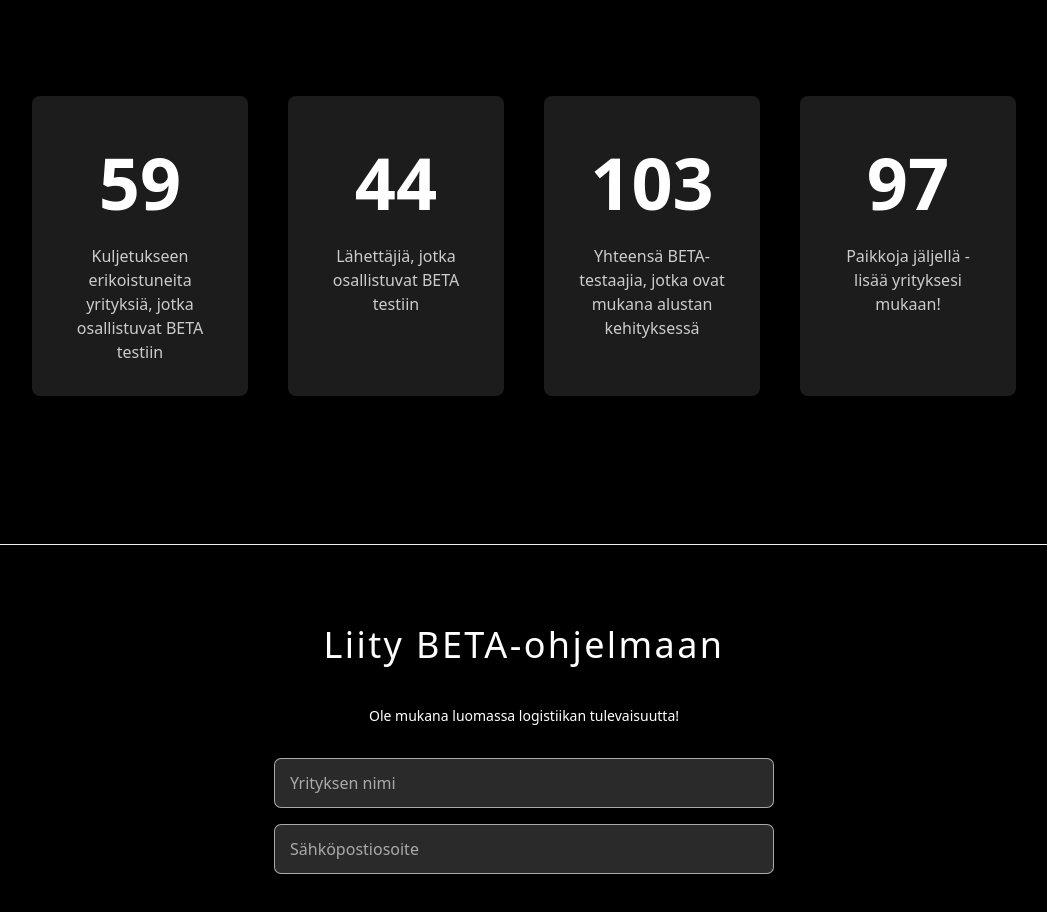
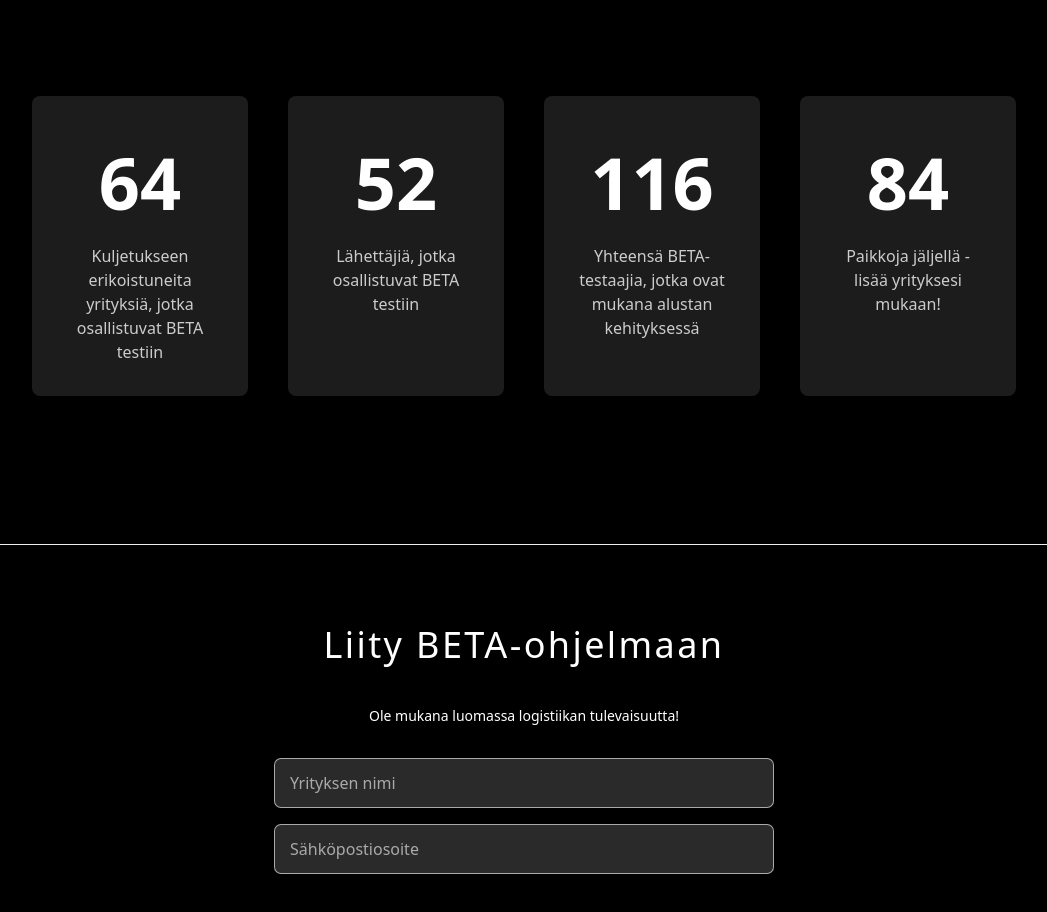
Before and after one commit to thahertech/logistics-platform, a Next.js app: page / in a window 1280 px wide. Shown: the part 1160-2072 px from the top of the page, without its empty margins (116-1163 px from the left). Built offline with nearby package versions, Linux system fonts and the light colour scheme; no server answers.

Commit message:
Minor refactoring

```diff
--- a/src/app/Styles/Layout.module.css
+++ b/src/app/Styles/Layout.module.css
@@ -11,7 +11,7 @@
 
 .topHeaderNav{
   display: flex;
-  justify-content: center;
+  justify-content: flex-end;
   padding-right: 1rem;
   gap: 2rem;
   margin: 1rem;
@@ -28,14 +28,14 @@
 
 
 .activeLink {
-  border-bottom: 1px solid #fff; /* Same as hover color for the active state */
+  border-bottom: 1px solid #fff;
 }
 
 
 .topHeaderNav {
   position: relative;
   display: flex;
-  gap: 20px; /* Adjust spacing as needed */
+  gap: 20px;
 }
 
 
@@ -325,8 +325,11 @@
   .logoInTopHeader{
     position: relative;
     left: 0; /* Start position from the left */
+  }
+    .topHeaderNav{
+      font-size: 12px;
+    }
 
-  }
 }
 @media (max-width: 500px) {
 
@@ -334,11 +337,6 @@
 flex-wrap: wrap;
 margin-left: 2rem;
 justify-content: space-between;
-  }
-
-  .topHeaderNav{
-    gap: 0px;
-    font-size: 13px;
   }
 
 .logoInTopHeaderImg {
--- a/src/app/page.js
+++ b/src/app/page.js
@@ -116,28 +116,28 @@ const Dashboard = () => {
 
       <div className={styles.rollingNumbersSection}>
         <div className={styles.rollingNumberCard}>
-    <RollingNumber start={0} end={Math.min(59, 200)} duration={3000} />
+          <RollingNumber start={0} end={Math.min(64, 200)} duration={3000} />
           <p className={styles.rollingNumberDescription}>
             Kuljetukseen erikoistuneita yrityksiä, jotka osallistuvat BETA testiin
           </p>
         </div>
 
         <div className={styles.rollingNumberCard}>
-    <RollingNumber start={0} end={Math.min(44, 200)} duration={3000} />
+          <RollingNumber start={0} end={Math.min(52, 200)} duration={3000} />
           <p className={styles.rollingNumberDescription}>
             Lähettäjiä, jotka osallistuvat BETA testiin
           </p>
         </div>
 
         <div className={styles.rollingNumberCard}>
-    <RollingNumber start={0} end={Math.max(59 + 44)} duration={3000} />
+          <RollingNumber start={0} end={Math.max(52 + 64)} duration={3000} />
           <p className={styles.rollingNumberDescription}>
             Yhteensä BETA-testaajia, jotka ovat mukana alustan kehityksessä
           </p>
         </div>
 
         <div className={styles.rollingNumberCard}>
-    <RollingNumber start={0} end={Math.max(200 - 59 - 44, 0)} duration={3000} />
+          <RollingNumber start={0} end={Math.max(200 - 52 - 64, 0)} duration={3000} />
           <p className={styles.rollingNumberDescription}>
             Paikkoja jäljellä - lisää yrityksesi mukaan!
           </p>
--- a/src/pages/Profile.js
+++ b/src/pages/Profile.js
@@ -1,4 +1,3 @@
-// pages/Profile.js
 import React, { useEffect, useState } from 'react';
 import Layout from '@/app/Dashboard/Layout';
 import { supabase } from '@/supabaseClient';
@@ -22,7 +21,7 @@ const Profile = () => {
   const [loadingOrders, setLoadingOrders] = useState(true);
   const [error, setError] = useState(null);
   const [activeTab, setActiveTab] = useState('profile');
-  const [alertMessage, setAlertMessage] = useState('');  // Add state for alert message
+  const [alertMessage, setAlertMessage] = useState('');
 
   const router = useRouter();
 
@@ -31,8 +30,8 @@ const Profile = () => {
         try {
             const { data: user, error: userError } = await supabase.auth.getUser();
             if (userError || !user || !user.user) {
-                setError("Auth session missing!"); // Handle error if no user found
-                router.push('/auth'); // Redirect to login page
+                setError("Auth session missing!");
+                router.push('/auth');
                 return;
             }
 
@@ -48,8 +47,8 @@ const Profile = () => {
             if (error) throw new Error(`Error fetching profile: ${error.message}`);
 
             setProfile(prevProfile => ({
-                ...prevProfile, // Don't overwrite the existing profile entirely
-                ...userProfile, // Merge the fetched profile data
+                ...prevProfile,
+                ...userProfile,
             }));
         } catch (err) {
             setError(err.message);
@@ -59,14 +58,13 @@ const Profile = () => {
     };
     fetchProfileData();
 
-}, [router]); // Add router as a dependency to make sure it stays up to date
+}, [router]);
 
 const handleProfileUpdate = async (updatedProfile) => {
     try {
-        // Destructure and filter unnecessary properties
+
         const { app_metadata, phone, aud, confirmation_sent_at, email, email_confirmed_at, identities, is_anonymous, last_sign_in_at, role, user_metadata, id, ...filteredProfile } = updatedProfile;
 
-        // Perform the upsert operation
         const { error } = await supabase
             .from('profiles')
             .upsert([
```
Lines whose indentation alone changed are shown as unchanged.
